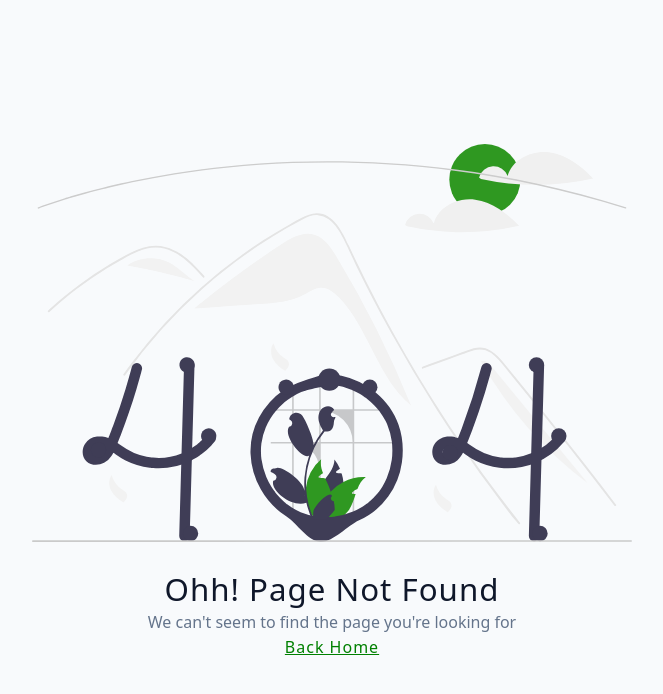
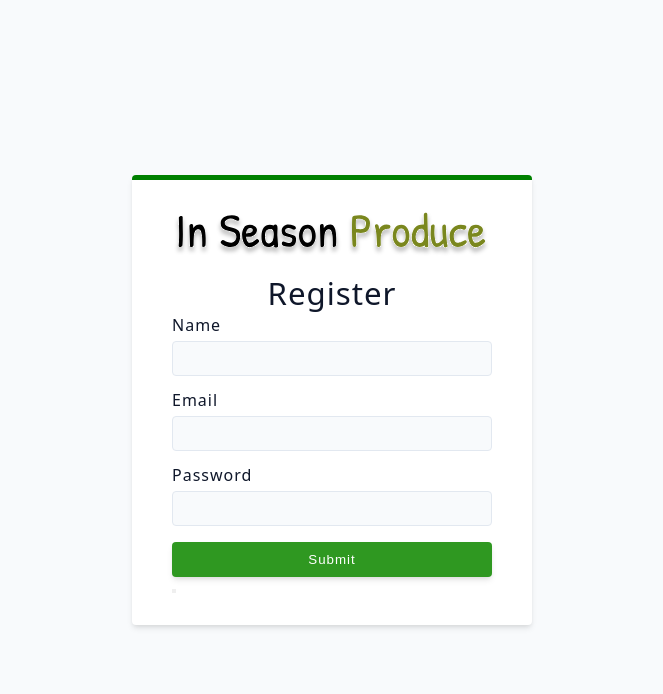
Before and after one commit to JoshuaCMorgan/MERN-In-Season-Web-App, a React (Vite) app in the folder client/: page /register in a window 1280 px wide. Before the commit this address had no page. Shown: the top 694 px of the page, without its empty margins (308-971 px from the left). Built offline with nearby package versions, Linux system fonts and the light colour scheme.

Commit message:
Added login register page

```diff
--- a/client/src/App.jsx
+++ b/client/src/App.jsx
@@ -1,4 +1,4 @@
-import { Home, Error } from "./pages/index";
+import { Home, Error, Register } from "./pages/index";
 import { BrowserRouter, Routes, Route, Link } from "react-router-dom";
 
 function App() {
@@ -6,9 +6,8 @@ function App() {
     <BrowserRouter>
       <Routes>
         <Route path="/" element={<Home />} />
-        {/* <Route path="/register" element={<Register />} />
-        <Route path="/error" element={<Error />} />
-        <Route path="/shopping-list" element={<ShoppingList />} /> */}
+        <Route path="/register" element={<Register />} />
+        {/* <Route path="/shopping-list" element={<ShoppingList />} />  */}
         <Route path="*" element={<Error />} />
       </Routes>
     </BrowserRouter>
--- /dev/null
+++ b/client/src/components/FormRow.jsx
@@ -0,0 +1,16 @@
+export const FormRow = ({ type, name, value, handleChange, labelText }) => {
+  return (
+    <div className="form-row">
+      <label htmlFor={name} className="form-label">
+        {labelText || name}
+      </label>
+      <input
+        type={type}
+        value={value}
+        name={name}
+        onChange={handleChange}
+        className="form-input"
+      />
+    </div>
+  );
+};
--- a/client/src/components/Logo.jsx
+++ b/client/src/components/Logo.jsx
@@ -1,5 +1,8 @@
-import logo from "../assets/images/apple-touch-icon.png";
+/** @jsxImportSource @emotion/react */
+import { jsx, css } from "@emotion/react";
+import logo from "../assets/images/myLogo.svg";
 
-export const Logo = () => {
-  return <img src={logo} alt="logo" className="logo" />;
+export const Logo = ({ cssOverrides }) => {
+  console.log({ cssOverrides });
+  return <img css={cssOverrides} src={logo} alt="logo" />;
 };
--- a/client/src/components/index.jsx
+++ b/client/src/components/index.jsx
@@ -1,3 +1,4 @@
 import { Logo } from "./Logo";
+import { FormRow } from "./FormRow";
 
-export { Logo };
+export { Logo, FormRow };
--- a/client/src/pages/Register.jsx
+++ b/client/src/pages/Register.jsx
@@ -0,0 +1,81 @@
+/** @jsxImportSource @emotion/react */
+import { jsx, css } from "@emotion/react";
+import styled from "@emotion/styled";
+import { useState } from "react";
+import { Logo, FormRow } from "../components/index";
+import logo from "../assets/images/myLogo.svg";
+
+let initialState = {
+  name: "",
+  email: "",
+  password: "",
+  isMember: false,
+};
+
+export const Register = () => {
+  const [values, setValues] = useState(initialState);
+
+  const handleChange = (e) => {
+    setValues({ ...values, [e.target.name]: e.target.value });
+  };
+  const handleSubmit = (e) => {
+    e.preventDefault();
+  };
+
+  return (
+    <Wrapper className="full-page">
+      <form css={formCss} className="form" onSubmit={handleSubmit}>
+        <Logo cssOverrides={logoCss} />
+
+        <h3 css={h3Css}>{values.isMember ? "Login" : "Register"}</h3>
+        {/* {showAlert && <Alert />} */}
+        <FormRow
+          type="name"
+          name="name"
+          value={values.name}
+          handleChange={handleChange}
+        />
+        <FormRow
+          type="email"
+          name="email"
+          value={values.email}
+          handleChange={handleChange}
+        />
+        <FormRow
+          type="password"
+          name="password"
+          value={values.password}
+          handleChange={handleChange}
+        />
+        <button css={buttonCss} type="button" className="btn btn-block">
+          submit
+        </button>
+        <p css={pCss}></p>
+        <button css={memberCss}></button>
+      </form>
+    </Wrapper>
+  );
+};
+
+const logoCss = css({
+  display: "block",
+  margin: "0 auto",
+  marginBottom: "1.38rem",
+});
+
+const formCss = css({
+  maxWidth: "400px",
+  borderTop: "5px solid var(--primary-500)",
+});
+
+const h3Css = css({
+  textAlign: "center",
+});
+const pCss = css({});
+const buttonCss = css({});
+const memberCss = css({});
+
+const Wrapper = styled.section({
+  display: "grid",
+  alignItems: "center",
+});
--- a/client/src/pages/index.jsx
+++ b/client/src/pages/index.jsx
@@ -1,6 +1,7 @@
 import { Home } from "./Home";
 import { Error } from "./Error";
-// import { Register } from "./Register";
+import { Register } from "./Register";
+
 // import { ShoppingList } from "./ShoppingList";
 
-export { Home, Error };
+export { Home, Error, Register };
```
